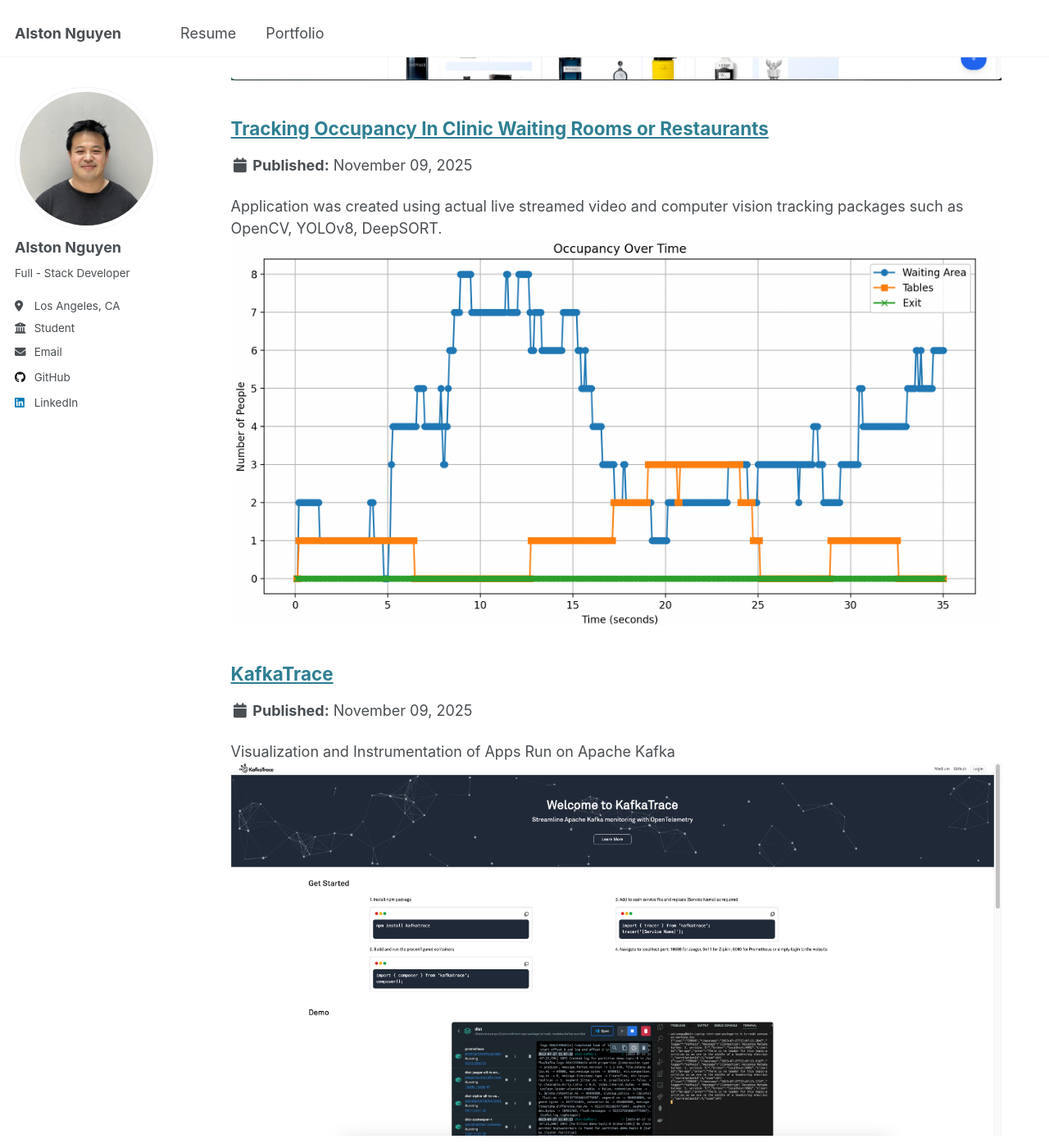
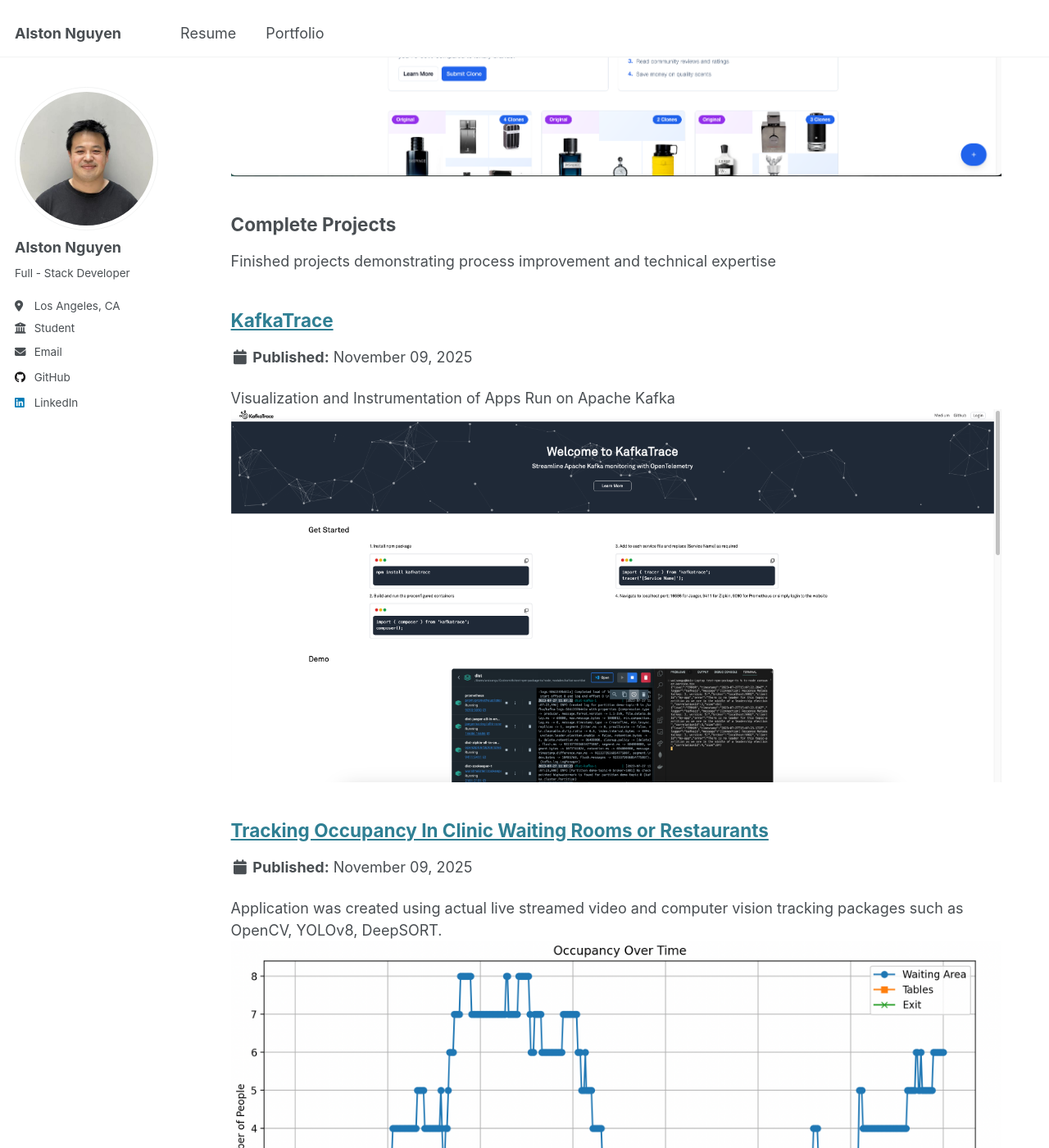
Before and after one commit to alstonnguyen/alstonnguyen.github.io, a Jekyll site: the page built from _pages/portfolio.html, in a window 1280 px wide and 1400 px high, scrolled down 615 px. Shown: the whole window at 82% size. Built offline with Jekyll 4.4.1, drawn with Linux system fonts in a browser that asks for light colours; some of the changed text lies outside the part shown.

Commit message:
Categorize and tag portfolio projects by type
Updated the portfolio page to display projects grouped by 'Live On-Going', 'Complete Projects', and 'Course Projects' categories. Added 'category' and 'tags' metadata to portfolio-1.md, portfolio-2.md, and portfolio-3.md to support filtering and improve organization.

```diff
--- a/_pages/portfolio.html
+++ b/_pages/portfolio.html
@@ -7,7 +7,27 @@ author_profile: true
 
 {% include base_path %}
 
-
-{% for post in site.portfolio %}
+<h2>Live On-Going Projects</h2>
+<p>Current projects in active development</p>
+{% assign live_projects = site.portfolio | where: "category", "Live On-Going" | sort: "date" | reverse %}
+{% for post in live_projects %}
   {% include archive-single.html %}
 {% endfor %}
+
+<h2>Complete Projects</h2>
+<p>Finished projects demonstrating process improvement and technical expertise</p>
+{% assign complete_projects = site.portfolio | where: "category", "Complete Projects" | sort: "date" | reverse %}
+{% for post in complete_projects %}
+  {% include archive-single.html %}
+{% endfor %}
+
+<h2>Course Projects</h2>
+<p>Academic projects and coursework demonstrations</p>
+{% assign course_projects = site.portfolio | where: "category", "Course Projects" | sort: "date" | reverse %}
+{% if course_projects.size > 0 %}
+  {% for post in course_projects %}
+    {% include archive-single.html %}
+  {% endfor %}
+{% else %}
+  <p><em>Coming soon...</em></p>
+{% endif %}
```
Also changed, not shown: _portfolio/portfolio-1.md (+7 -0 lines), _portfolio/portfolio-2.md (+7 -0 lines), _portfolio/portfolio-3.md (+7 -0 lines).
